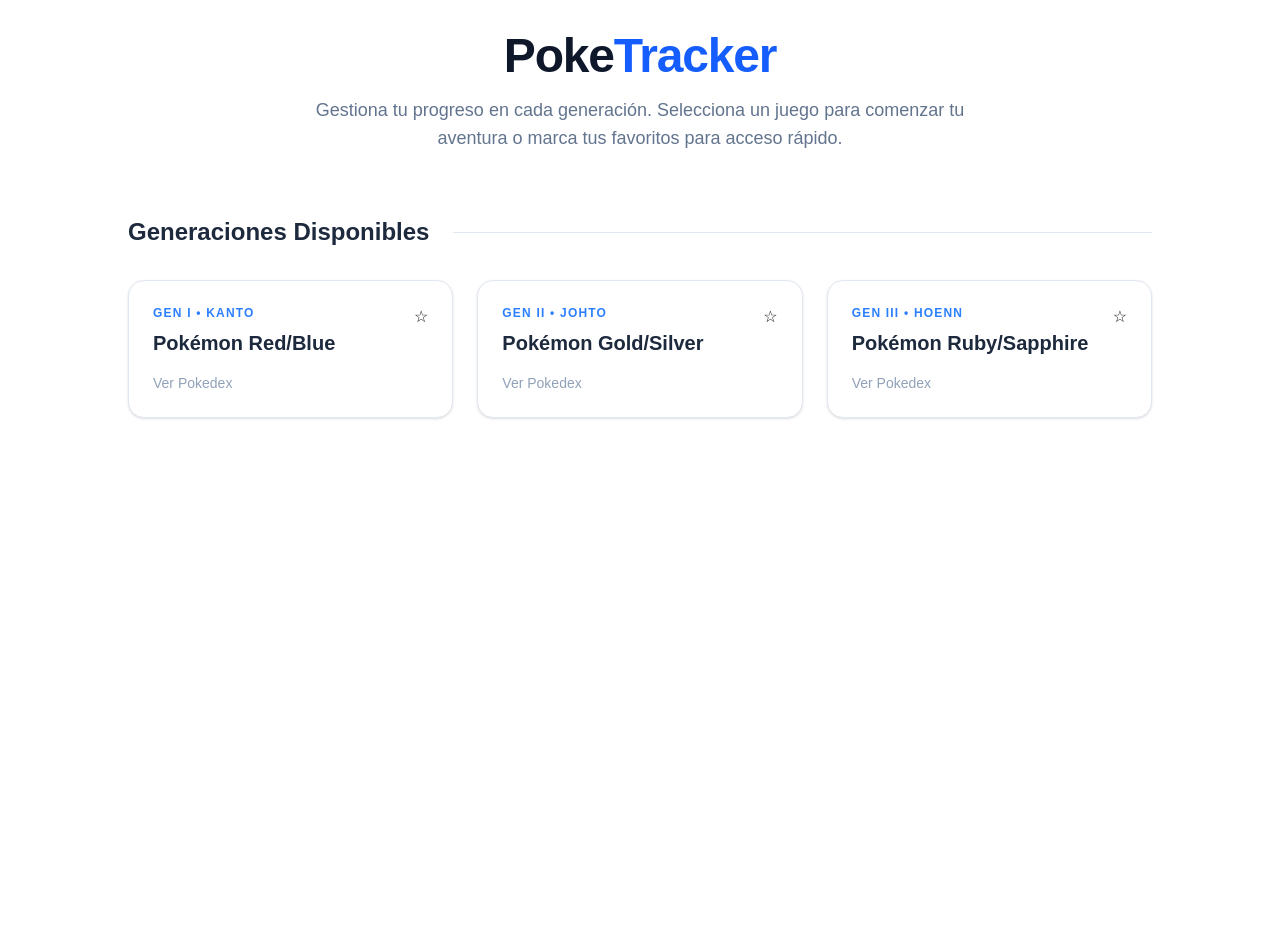
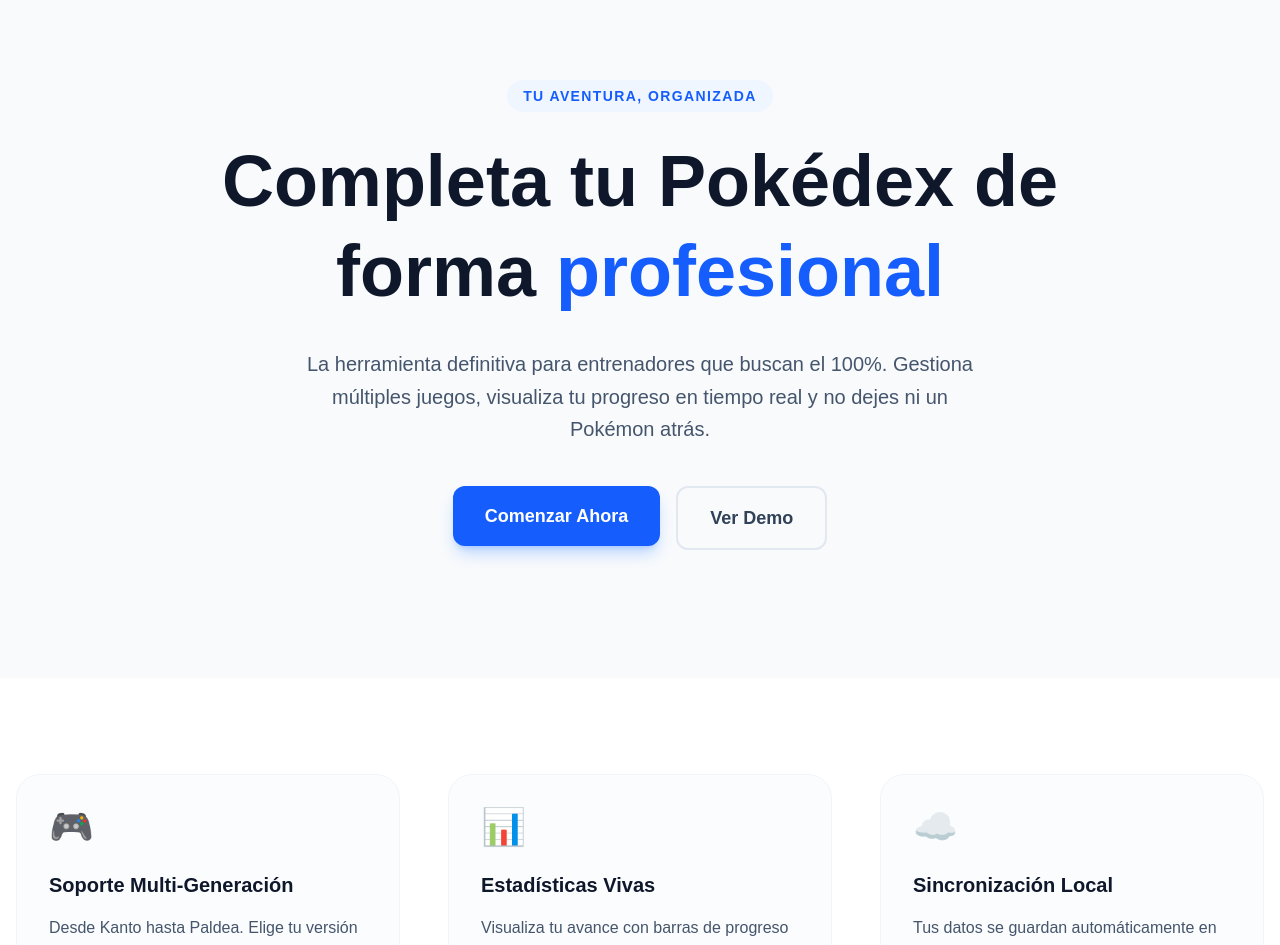
Before and after one commit to DiegoAOV02/pokedex-tracker, a Next.js app: page / in a window 1280 px wide. Shown: the top 945 px of the page. Before the commit the page ends 800 px from the top, so only its background shows below. Built offline with nearby package versions, Linux system fonts and the light colour scheme.

Commit message:
feat: improve landing page & login
- improve the landing page using modern ui/ux
- create the login page with a modern ui to log in and sign up
- improve the button component from ui

```diff
--- a/src/app/layout.tsx
+++ b/src/app/layout.tsx
@@ -13,8 +13,8 @@
 });
 
 export const metadata: Metadata = {
-  title: 'Create Next App',
-  description: 'Generated by create next app',
+  title: 'Poke-Tracker',
+  description: 'Track your PokeDex progress across all the games!',
 };
 
 export default function RootLayout({
--- /dev/null
+++ b/src/app/login/page.tsx
@@ -0,0 +1,160 @@
+// src/app/login/page.tsx
+'use client';
+
+import { useState } from 'react';
+import { useRouter } from 'next/navigation';
+import { Button } from '@/components/ui/Button';
+
+export default function LoginPage() {
+  const [isLogin, setIsLogin] = useState(false); // Empezamos en Signup como pidió el usuario
+  const router = useRouter();
+
+  const handleSubmit = (e: React.FormEvent) => {
+    e.preventDefault();
+    router.push('/dashboard');
+  };
+
+  return (
+    <main className="min-h-screen grid grid-cols-1 lg:grid-cols-2 bg-white">
+      {/* LADO IZQUIERDO: Visual & Branding (Oculto en móvil) */}
+      <section className="hidden lg:flex relative flex-col items-center justify-center overflow-hidden bg-[#0d1117]">
+        {/* Efecto de fondo tipo partículas/estrellas */}
+        <div
+          className="absolute inset-0 opacity-40"
+          style={{
+            backgroundImage: 'radial-gradient(circle at 2px 2px, #30363d 1px, transparent 0)',
+            backgroundSize: '40px 40px',
+          }}
+        ></div>
+
+        <div className="relative z-10 text-center px-12">
+          <div className="mb-8 flex justify-center">
+            {/* Aquí es donde colocarás tu imagen personalizada */}
+            <div className="relative w-64 h-64 animate-float">
+              <img
+                src="/images/auth/hero-pokemon.png"
+                alt="Pokemon Hero"
+                className="w-full h-full object-contain drop-shadow-[0_0_35px_rgba(59,130,246,0.5)]"
+                onError={(e) =>
+                  (e.currentTarget.src =
+                    'https://raw.githubusercontent.com/PokeAPI/sprites/master/sprites/pokemon/other/home/150.png')
+                }
+              />
+            </div>
+          </div>
+          <h1 className="text-4xl font-black text-white mb-4 tracking-tight">
+            Explora el mundo <br /> <span className="text-blue-500">Pokémon</span> como nunca.
+          </h1>
+          <p className="text-slate-400 text-lg max-w-sm mx-auto">
+            Únete a la comunidad de maestros entrenadores y lleva el control total de tu aventura.
+          </p>
+        </div>
+
+        {/* Gradiente inferior para suavizar el diseño */}
+        <div className="absolute bottom-0 left-0 right-0 h-32 bg-gradient-to-t from-blue-900/20 to-transparent"></div>
+      </section>
+
+      {/* LADO DERECHO: Formulario Dinámico */}
+      <section className="flex items-center justify-center p-8 md:p-16">
+        <div className="w-full max-w-md transition-all duration-500 ease-in-out">
+          {/* Header del Formulario */}
+          <div className="mb-10">
+            <h2 className="text-3xl font-extrabold text-slate-900 tracking-tight">
+              {isLogin ? 'Inicia sesión' : 'Crea tu cuenta gratuita'}
+            </h2>
+            <p className="text-slate-500 mt-2">
+              {isLogin
+                ? 'Ingresa tus credenciales para continuar.'
+                : 'Regístrate para empezar a trackear tu Pokédex.'}
+            </p>
+          </div>
+
+          {/* Formulario con transición de opacidad */}
+          <form
+            onSubmit={handleSubmit}
+            className="space-y-5 animate-in fade-in duration-700"
+            key={isLogin ? 'login' : 'signup'}
+          >
+            {!isLogin && (
+              <div>
+                <label className="block text-sm font-semibold text-slate-700 mb-1.5">
+                  Nombre de usuario
+                </label>
+                <input
+                  type="text"
+                  className="w-full px-4 py-3 rounded-xl border border-slate-200 bg-slate-50 focus:bg-white focus:ring-2 focus:ring-blue-500 focus:border-transparent outline-none transition-all"
+                  placeholder="AshKetchum123"
+                  required
+                />
+              </div>
+            )}
+
+            <div>
+              <label className="block text-sm font-semibold text-slate-700 mb-1.5">
+                Correo electrónico
+              </label>
+              <input
+                type="email"
+                className="w-full px-4 py-3 rounded-xl border border-slate-200 bg-slate-50 focus:bg-white focus:ring-2 focus:ring-blue-500 focus:border-transparent outline-none transition-all"
+                placeholder="entrenador@pueblopaleta.com"
+                required
+              />
+            </div>
+
+            <div>
+              <div className="flex justify-between items-center mb-1.5">
+                <label className="text-sm font-semibold text-slate-700">Contraseña</label>
+                {isLogin && (
+                  <a href="#" className="text-xs font-medium text-blue-600 hover:underline">
+                    ¿Olvidaste tu contraseña?
+                  </a>
+                )}
+              </div>
+              <input
+                type="password"
+                className="w-full px-4 py-3 rounded-xl border border-slate-200 bg-slate-50 focus:bg-white focus:ring-2 focus:ring-blue-500 focus:border-transparent outline-none transition-all"
+                placeholder="••••••••"
+                required
+              />
+            </div>
+
+            <Button type="submit" className="w-full mt-2" size="lg">
+              {isLogin ? 'Entrar ahora' : 'Crear cuenta'}
+            </Button>
+          </form>
+
+          {/* Selector de modo Smooth */}
+          <div className="mt-10 pt-8 border-t border-slate-100">
+            <p className="text-center text-slate-600 text-sm font-medium">
+              {isLogin ? '¿Eres nuevo aquí?' : '¿Ya tienes una cuenta?'}
+              <button
+                onClick={() => setIsLogin(!isLogin)}
+                className="ml-2 text-blue-600 font-bold hover:text-blue-700 transition-colors focus:outline-none cursor-pointer"
+              >
+                {isLogin ? 'Regístrate gratis' : 'Inicia sesión'}
+              </button>
+            </p>
+          </div>
+        </div>
+      </section>
+
+      {/* Estilo para la animación de flotado (puedes moverlo a globals.css) */}
+      <style jsx>{`
+        @keyframes float {
+          0% {
+            transform: translateY(0px);
+          }
+          50% {
+            transform: translateY(-20px);
+          }
+          100% {
+            transform: translateY(0px);
+          }
+        }
+        .animate-float {
+          animation: float 6s ease-in-out infinite;
+        }
+      `}</style>
+    </main>
+  );
+}
--- a/src/app/page.tsx
+++ b/src/app/page.tsx
@@ -1,32 +1,75 @@
-// src/app/page.tsx
-import { pokeapi } from '@/services/pokeapi';
-import { GameSelector } from '@/components/home/GameSelector';
+import Link from 'next/link';
+import { Button } from '@/components/ui/Button';
 
-export default async function HomePage() {
-  const games = await pokeapi.getGames();
+export default function LandingPage() {
+  return (
+    <div className="flex flex-col min-h-screen bg-white">
+      {/* Hero Section */}
+      <section className="relative pt-20 pb-32 overflow-hidden bg-slate-50">
+        <div className="container mx-auto px-4 relative z-10">
+          <div className="text-center max-w-4xl mx-auto">
+            <span className="inline-block px-4 py-1.5 mb-6 text-sm font-semibold tracking-widest text-blue-600 uppercase bg-blue-50 rounded-full">
+              Tu aventura, organizada
+            </span>
+            <h1 className="text-6xl md:text-7xl font-black text-slate-900 mb-8 leading-tight">
+              Completa tu Pokédex de forma <span className="text-blue-600">profesional</span>
+            </h1>
+            <p className="text-xl text-slate-600 mb-10 leading-relaxed max-w-2xl mx-auto">
+              La herramienta definitiva para entrenadores que buscan el 100%. Gestiona múltiples
+              juegos, visualiza tu progreso en tiempo real y no dejes ni un Pokémon atrás.
+            </p>
+            <div className="flex flex-col sm:flex-row gap-4 justify-center">
+              <Link href="/login">
+                <Button size="lg">Comenzar Ahora</Button>
+              </Link>
+              <Button variant="outline" size="lg">
+                Ver Demo
+              </Button>
+            </div>
+          </div>
+        </div>
+      </section>
 
-  return (
-    <main className="min-h-screen bg-[radial-gradient(ellipse_at_top,_var(--tw-gradient-stops))] from-gray-100 via-slate-50 to-white p-8">
-      <div className="max-w-5xl mx-auto">
-        <header className="text-center mb-16">
-          <h1 className="text-5xl font-black text-slate-900 tracking-tight mb-4">
-            Poke<span className="text-blue-600">Tracker</span>
-          </h1>
-          <p className="text-lg text-slate-500 max-w-2xl mx-auto">
-            Gestiona tu progreso en cada generación. Selecciona un juego para comenzar tu aventura o
-            marca tus favoritos para acceso rápido.
-          </p>
-        </header>
-
-        <section>
-          <div className="flex items-center justify-between mb-8">
-            <h2 className="text-2xl font-bold text-slate-800">Generaciones Disponibles</h2>
-            <div className="h-px flex-1 bg-slate-200 ml-6"></div>
+      {/* Características (How it works) */}
+      <section className="py-24 bg-white">
+        <div className="container mx-auto px-4">
+          <div className="grid md:grid-cols-3 gap-12">
+            <FeatureCard
+              icon="🎮"
+              title="Soporte Multi-Generación"
+              description="Desde Kanto hasta Paldea. Elige tu versión y comienza a marcar tus capturas de inmediato."
+            />
+            <FeatureCard
+              icon="📊"
+              title="Estadísticas Vivas"
+              description="Visualiza tu avance con barras de progreso dinámicas por región y tipo de Pokémon."
+            />
+            <FeatureCard
+              icon="☁️"
+              title="Sincronización Local"
+              description="Tus datos se guardan automáticamente en tu navegador. Tu progreso siempre está seguro."
+            />
           </div>
-
-          <GameSelector initialGames={games} />
-        </section>
-      </div>
-    </main>
+        </div>
+      </section>
+    </div>
   );
 }
+
+function FeatureCard({
+  icon,
+  title,
+  description,
+}: {
+  icon: string;
+  title: string;
+  description: string;
+}) {
+  return (
+    <div className="p-8 rounded-3xl border border-slate-100 bg-slate-50/50 hover:bg-white hover:shadow-xl transition-all duration-300">
+      <div className="text-4xl mb-6">{icon}</div>
+      <h3 className="text-xl font-bold text-slate-900 mb-4">{title}</h3>
+      <p className="text-slate-600 leading-relaxed">{description}</p>
+    </div>
+  );
+}
--- /dev/null
+++ b/src/components/ui/Button.tsx
@@ -0,0 +1,36 @@
+import React from 'react';
+
+interface ButtonProps extends React.ButtonHTMLAttributes<HTMLButtonElement> {
+  variant?: 'primary' | 'secondary' | 'outline';
+  size?: 'md' | 'lg';
+}
+
+export function Button({
+  children,
+  variant = 'primary',
+  size = 'md',
+  className = '',
+  ...props
+}: ButtonProps) {
+  const baseStyles =
+    'inline-flex items-center justify-center font-bold transition-all duration-200 rounded-xl focus:outline-none focus:ring-2 focus:ring-offset-2 cursor-pointer';
+
+  const variants = {
+    primary:
+      'bg-blue-600 text-white hover:bg-blue-700 focus:ring-blue-500 shadow-lg shadow-blue-500/30',
+    secondary: 'bg-slate-900 text-white hover:bg-slate-800 focus:ring-slate-700',
+    outline:
+      'bg-transparent border-2 border-slate-200 text-slate-700 hover:border-blue-600 hover:text-blue-600',
+  };
+
+  const sizes = {
+    md: 'px-6 py-3 text-base',
+    lg: 'px-8 py-4 text-lg',
+  };
+
+  return (
+    <button className={`${baseStyles} ${variants[variant]} ${sizes[size]} ${className}`} {...props}>
+      {children}
+    </button>
+  );
+}
```
